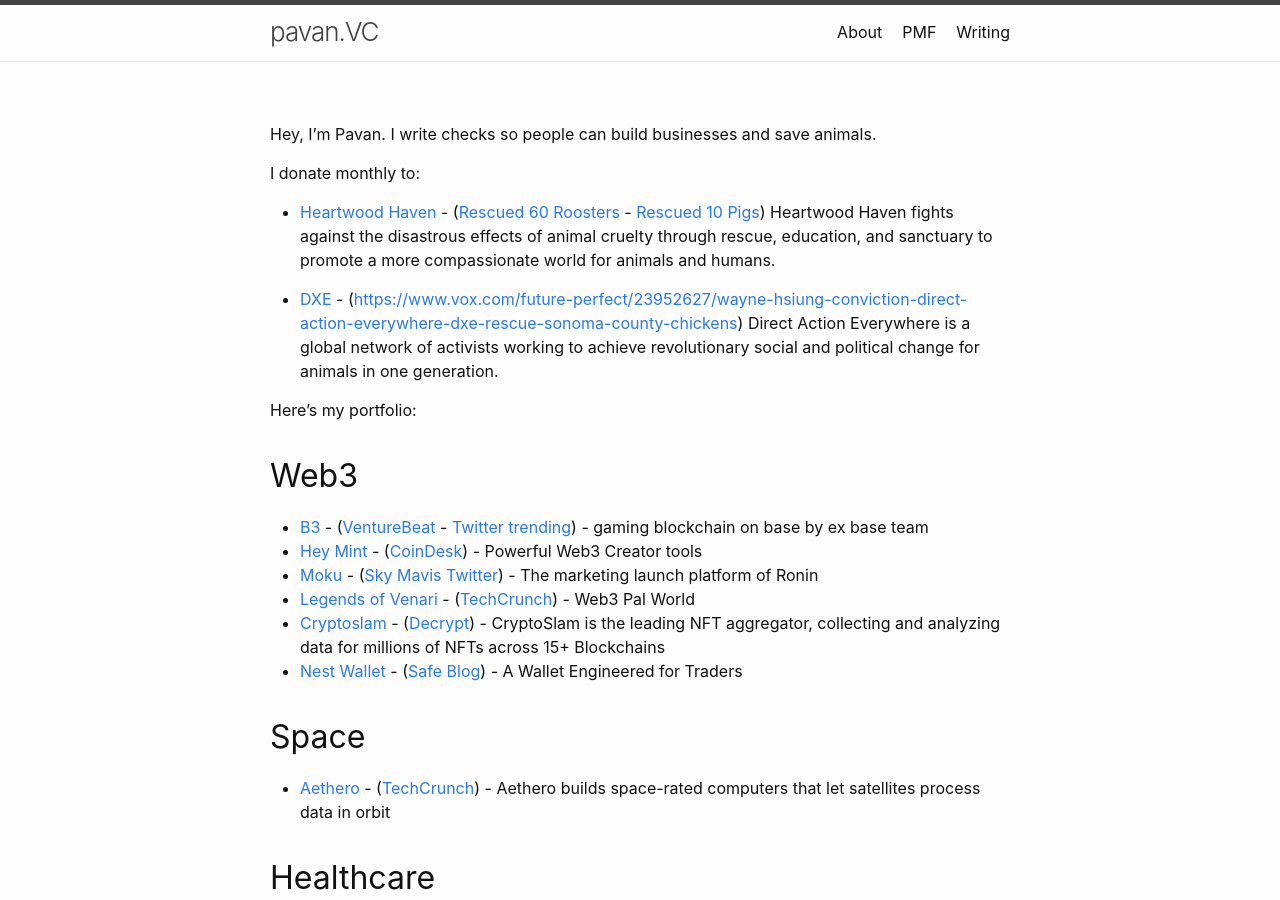
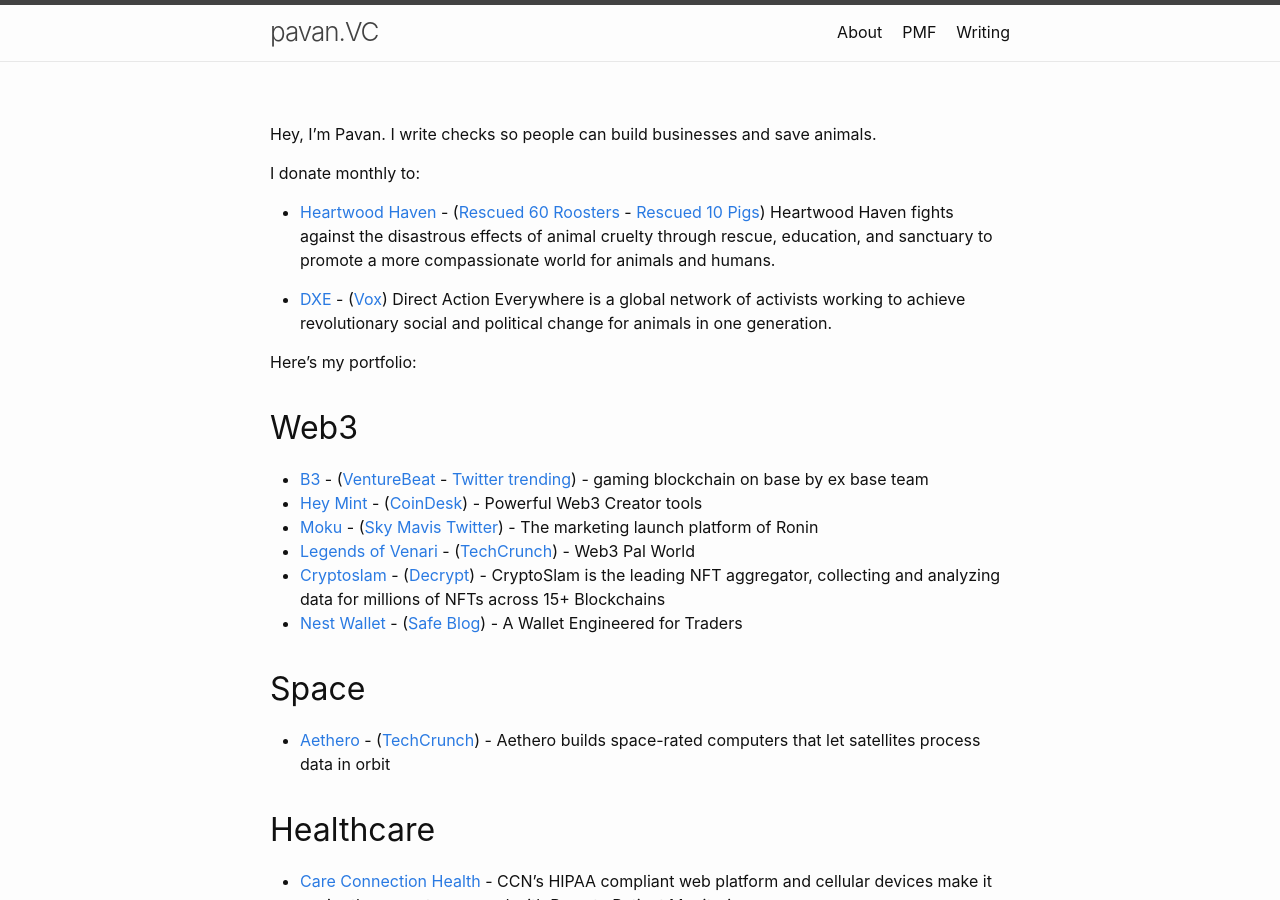
Before and after one commit to katpavan/katpavan.github.io, a Jekyll site: the page built from index.md, in a window 1280 px wide and 900 px high. Built offline with Jekyll 4.4.1, drawn with Linux system fonts in a browser that asks for light colours; some of the changed lines change nothing that is shown.

Commit message:
Update index.md

```diff
--- a/index.md
+++ b/index.md
@@ -11,7 +11,7 @@
 
 - [Heartwood Haven](https://heartwoodhaven.org/) - ([Rescued 60 Roosters](https://www.yelmonline.com/stories/roy-animal-sanctuary-takes-in-nearly-60-roosters-rescue-from-cockfighting,339873) - [Rescued 10 Pigs](https://plantbasednews.org/culture/ethics/ten-pigs-rescued-animal-testing/)) Heartwood Haven fights against the disastrous effects of animal cruelty through rescue, education, and sanctuary to promote a more compassionate world for animals and humans.
 
-- [DXE](https://www.directactioneverywhere.com/) - ([https://www.vox.com/future-perfect/23952627/wayne-hsiung-conviction-direct-action-everywhere-dxe-rescue-sonoma-county-chickens](Vox)) Direct Action Everywhere is a global network of activists working to achieve revolutionary social and political change for animals in one generation.
+- [DXE](https://www.directactioneverywhere.com/) - ([Vox]([Vox](https://www.vox.com/future-perfect/23952627/wayne-hsiung-conviction-direct-action-everywhere-dxe-rescue-sonoma-county-chickens))) Direct Action Everywhere is a global network of activists working to achieve revolutionary social and political change for animals in one generation.
 
 Here's my portfolio:
 
```
